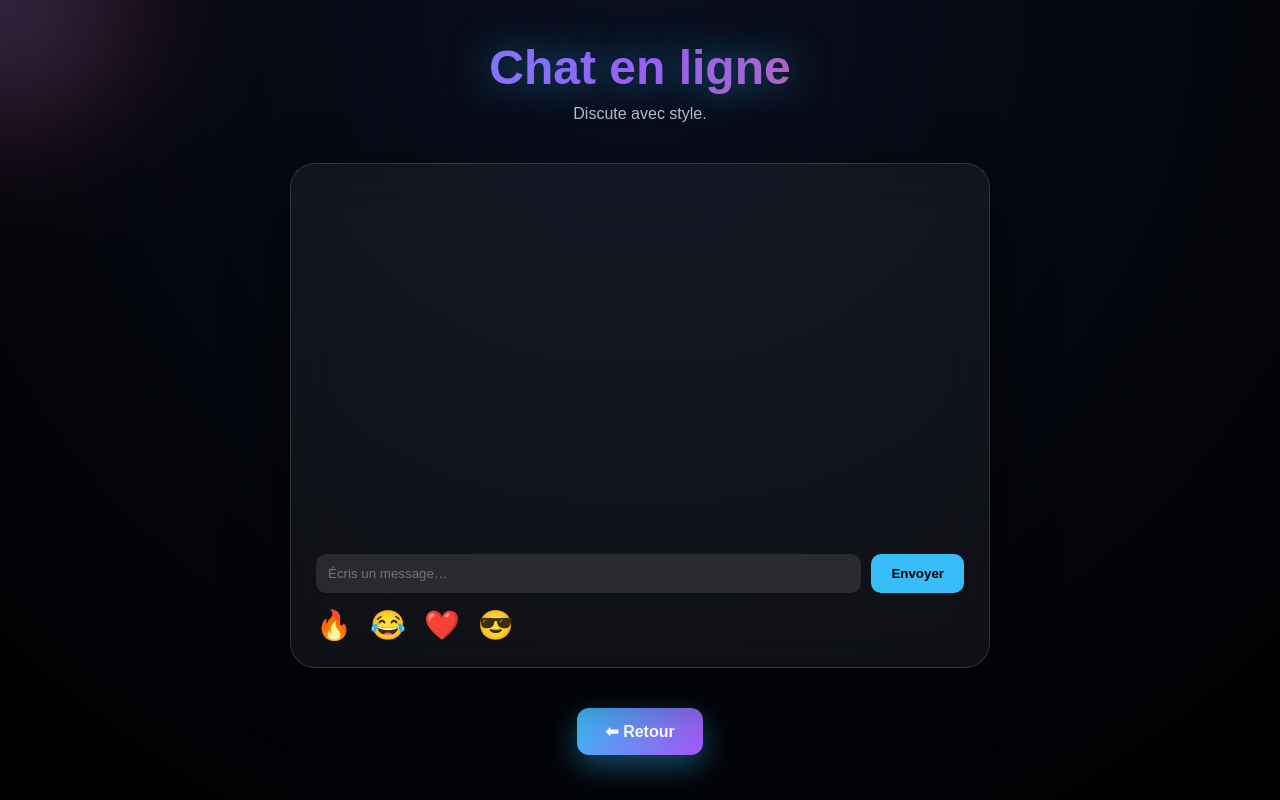
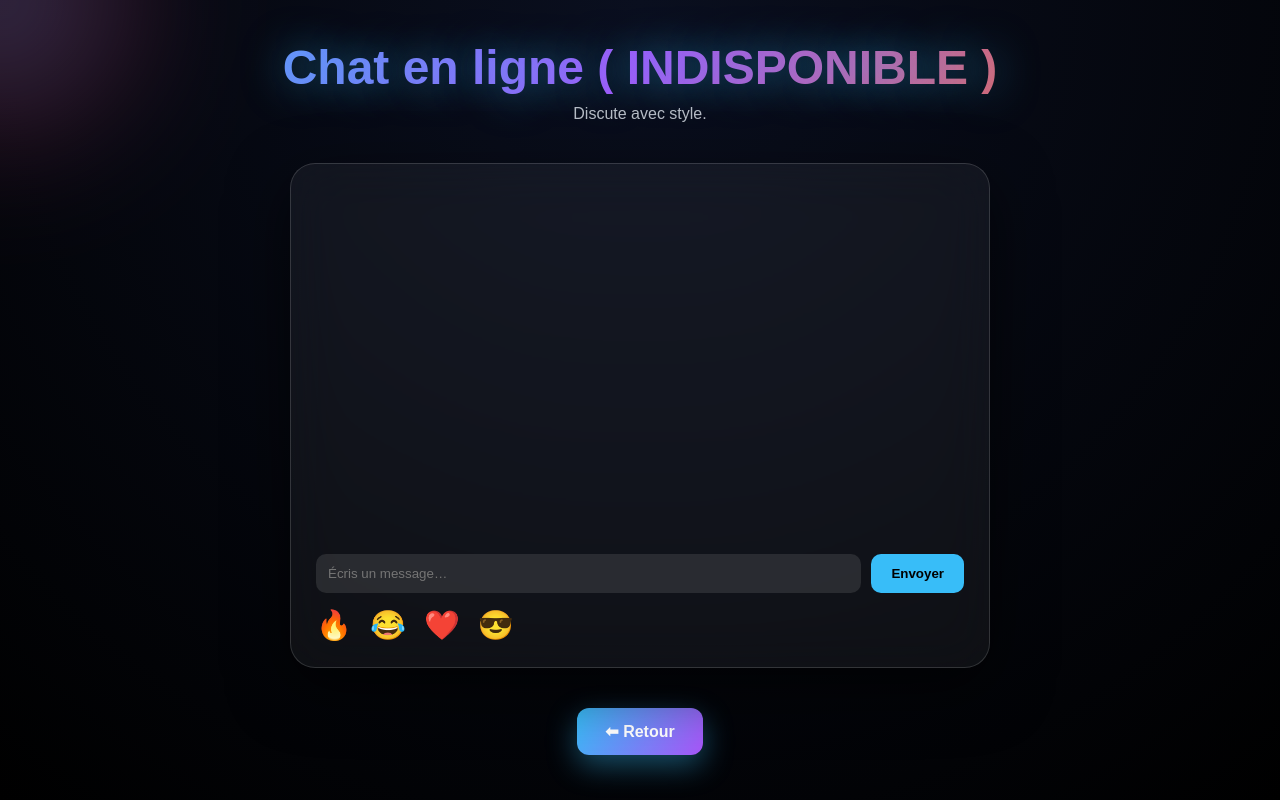
Before and after one commit to migniaxroblox/Amis, a website: page chat.html in a window 1280 px wide. Drawn offline with Linux system fonts and the light colour scheme; no server answers.

Commit message:
Update chat.html

```diff
--- a/chat.html
+++ b/chat.html
@@ -15,7 +15,7 @@
   <div class="mouse-glow"></div>
 
   <header>
-    <h1 class="title">Chat en ligne</h1>
+    <h1 class="title">Chat en ligne ( INDISPONIBLE )</h1>
     <p class="subtitle">Discute avec style.</p>
   </header>
 
```
